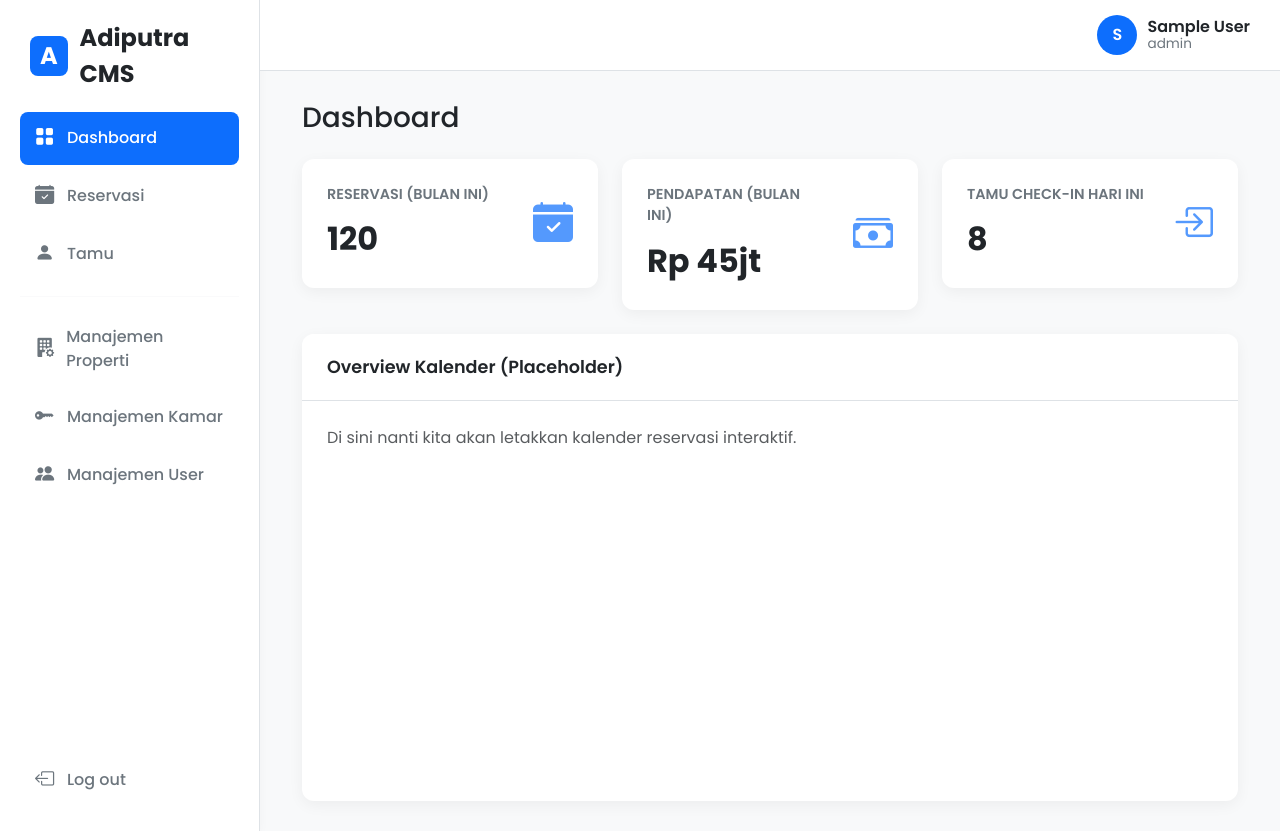
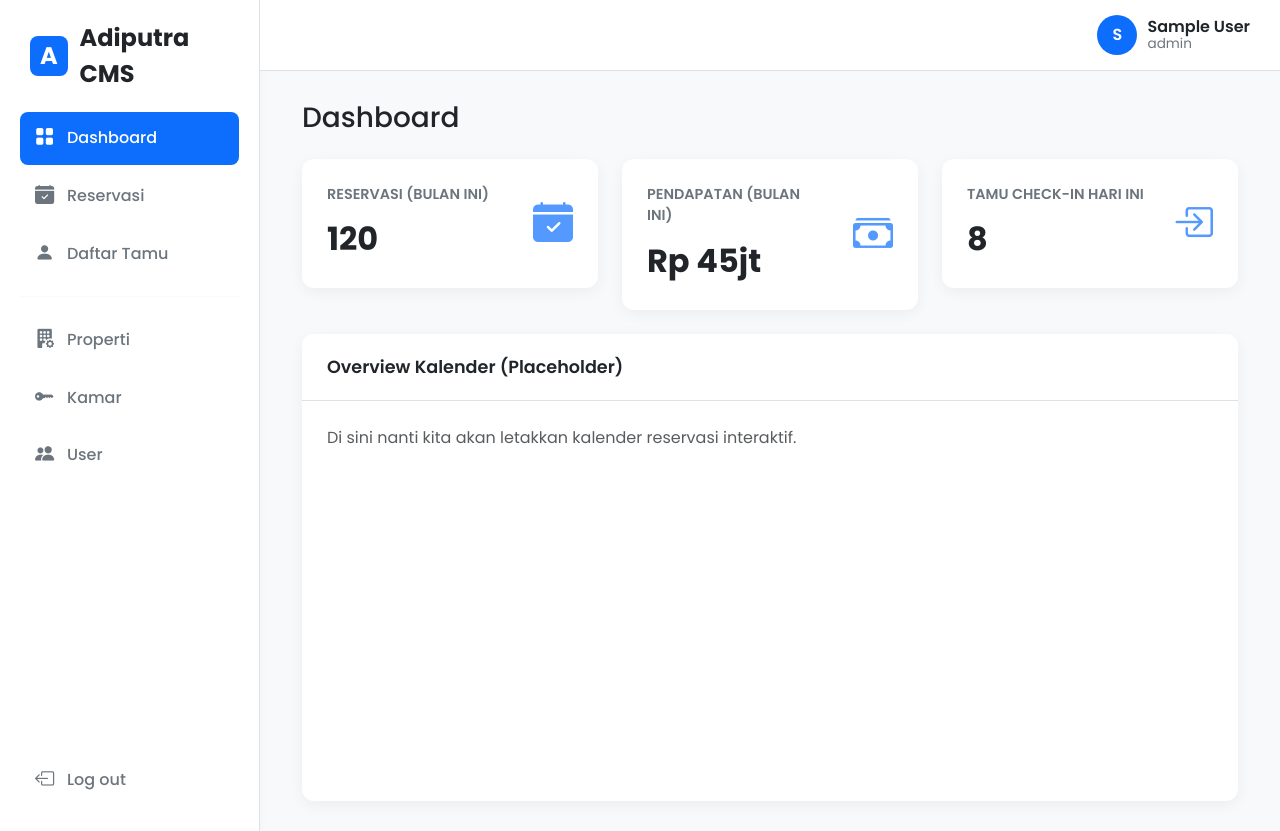
Before and after one commit to riskinurhadi/naretabyrnara, a PHP site: page /homiq/index.php in a window 1280 px wide. Run offline with PHP 8.4, Linux system fonts and the light colour scheme; the visitor is signed in with stand-in values (Sample User, id 1).

Commit message:
modified:   homiq/layout_header.php

```diff
--- a/homiq/layout_header.php
+++ b/homiq/layout_header.php
@@ -276,7 +276,7 @@ $inisial_user = htmlspecialchars(strtoupper(substr($nama_user, 0, 1)));
             <li class="nav-item">
                 <a class="nav-link" href="#">
                     <i class="bi bi-person-fill"></i>
-                    <span>Tamu</span>
+                    <span>Daftar Tamu</span>
                 </a>
             </li>
 
@@ -285,18 +285,18 @@ $inisial_user = htmlspecialchars(strtoupper(substr($nama_user, 0, 1)));
                 <li class="nav-item">
                     <a class="nav-link" href="#">
                         <i class="bi bi-building-fill-gear"></i>
-                        <span>Manajemen Properti</span>
+                        <span>Properti</span>
                     </a>
                 </li>
                 <li class="nav-item">
                     <a class="nav-link" href="manajemen_kamar.php"> <i class="bi bi-key-fill"></i>
-                        <span>Manajemen Kamar</span>
+                        <span>Kamar</span>
                     </a>
                 </li>
                 <li class="nav-item">
                     <a class="nav-link" href="#">
                         <i class="bi bi-people-fill"></i>
-                        <span>Manajemen User</span>
+                        <span>User</span>
                     </a>
                 </li>
             <?php endif; ?>
```
